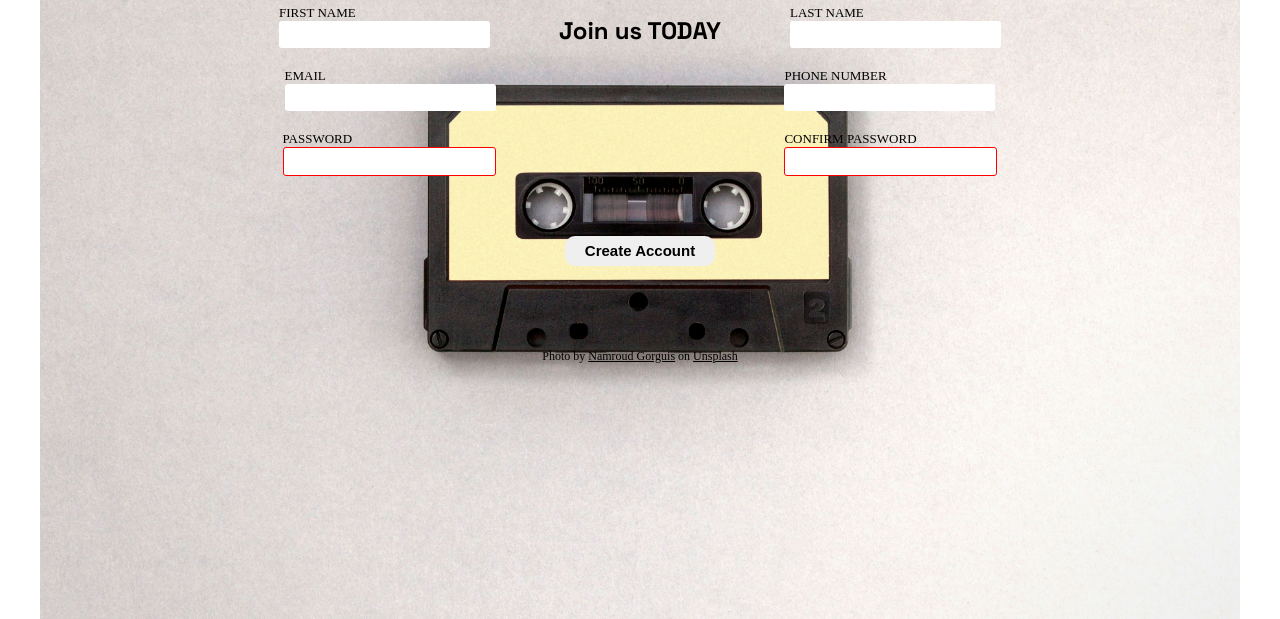
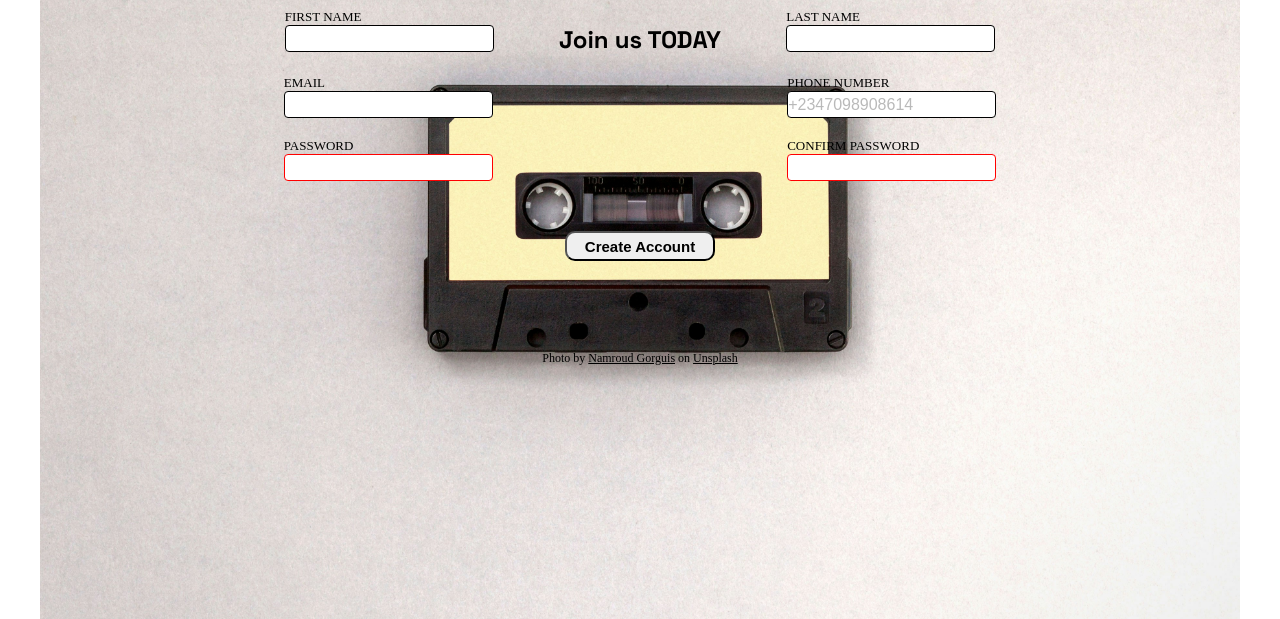
Before and after one commit to Sorbari2016/basic_form-, a plain HTML site: page index.html in a window 1280 px wide. Shown: the part 181-800 px from the top of the page. Drawn offline with Linux system fonts and the light colour scheme.

Commit message:
Did some modifications aside adding input focus

```diff
--- a/index.html
+++ b/index.html
@@ -35,7 +35,7 @@
                 </p>
                 <p>
                     <label for="phn">PHONE NUMBER</label>
-                    <input type="text" name="phone_number" id="phn" required>
+                    <input type="text" name="phone_number" id="phn" placeholder="+2347098908614"  required>
                 </p>
             </div>
             <div class="infoblock">
@@ -57,16 +57,10 @@
         </fiedset>
 
 
-
-
-
-
-
-
     </form>
 
     <footer>
-        <div>Photo by <a href="https://unsplash.com/@namroud">Namroud Gorguis</a> on <a href="https://unsplash.com/photos/photo-of-black-and-brown-cassette-tape-FZWivbri0Xk">Unsplash</a></div>
+        <div>Photo by <a href="https://unsplash.com/@namroud" target="_blank" rel="noopener noreferrer">Namroud Gorguis</a> on <a href="https://unsplash.com/photos/photo-of-black-and-brown-cassette-tape-FZWivbri0Xk" target="_blank" rel="noopener noreferrer">Unsplash</a></div>
     </footer>
 
 </body>
--- a/style.css
+++ b/style.css
@@ -2,7 +2,7 @@
 
 /* Reset margin & border, before styling */
 * {
-  border: 0;
+  padding: 0;
   margin: 0;
 }
 
@@ -16,7 +16,7 @@ body {
 }
 
 h2 {
-  margin-top: 10px;
+  margin-top: 15px;
   font-family: "Space Grotesk", sans-serif;
 }
 
@@ -24,7 +24,7 @@ h2 {
 footer {
   text-align: center;
   font-size: 0.75rem;
-  margin-top: 6.5%;
+  margin-top: 7%;
 }
 
 /* Color for the photo links */
@@ -32,22 +32,22 @@ a {
   color: inherit;
 }
 
-/* Containter for logo & header text */
+/* Containter for logo  */
 .logocontainer {
   width: 100%;
-  height: 180px;
+  height: 190px;
   display: flex;
   justify-content: center;
   align-items: center;
   flex-direction: column;
-  /* background-color: blue; */
 
 }
 
-
+/* Image size reduction */
 img {
   height: 130px;
 }
+
 
 p {
   display: flex;
@@ -73,7 +73,7 @@ label {
 }
 
 #infoblock1 {
-  gap:5.5%;
+  gap:5.1%;
 }
 
 .section2 {
@@ -90,12 +90,18 @@ button {
   border-radius: 10px;
 }
 
-button:hover {
+button:hover,
+a:hover {
   background-color: #F8E7F6;
 }
 
+a:hover {
+  text-decoration: none;
+}
+
 input {
-  border-radius: 3px;
+  border-radius: 4px;
+  border: 1px solid;
   height: 25px;
   font-size: 1rem;
 }
@@ -107,3 +113,14 @@ input[type="password"]:valid{
 input[type="password"]:invalid{
   border: 1px solid red;
 }
+
+
+
+input::placeholder{
+  opacity: 0.5;
+}
+
+input[type="text"]:focus,
+input[type="email"]:focus {
+  border: 1px solid pink;
+}
```
